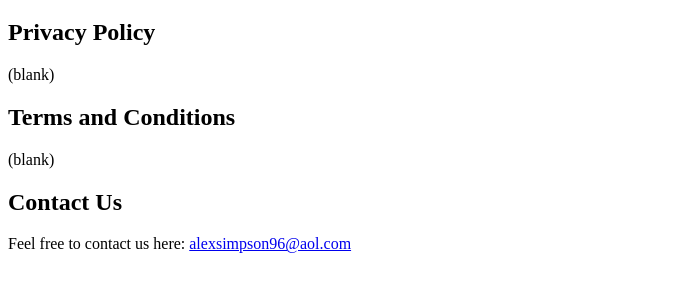
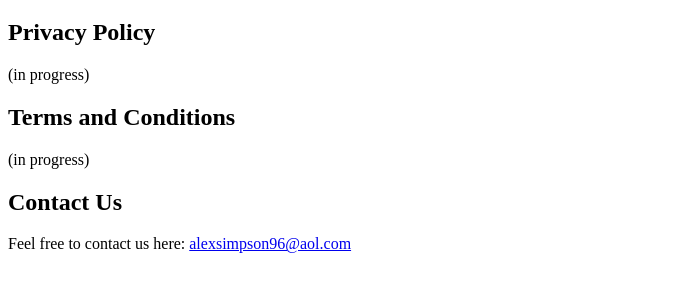
Before and after one commit to alexsimpson96/alexsimpson96.github.io, a plain HTML site: page index.html in a window 1280 px wide. Shown: the part 61-352 px from the top of the page, without its empty margins (0-685 px from the left). Drawn offline with Linux system fonts and the light colour scheme.

Commit message:
in progress

```diff
--- a/index.html
+++ b/index.html
@@ -9,10 +9,10 @@
     <h1>Hi! Alex and Viola build cool apps like be her.</h1>
 
     <h2>Privacy Policy</h2>
-    <p>(blank)</p>
+    <p>(in progress)</p>
 
     <h2>Terms and Conditions</h2>
-    <p>(blank)</p>
+    <p>(in progress)</p>
 
     <h2>Contact Us</h2>
     <p>Feel free to contact us here: <a href="mailto:alexsimpson96@aol.com">alexsimpson96@aol.com</a></p>
```
